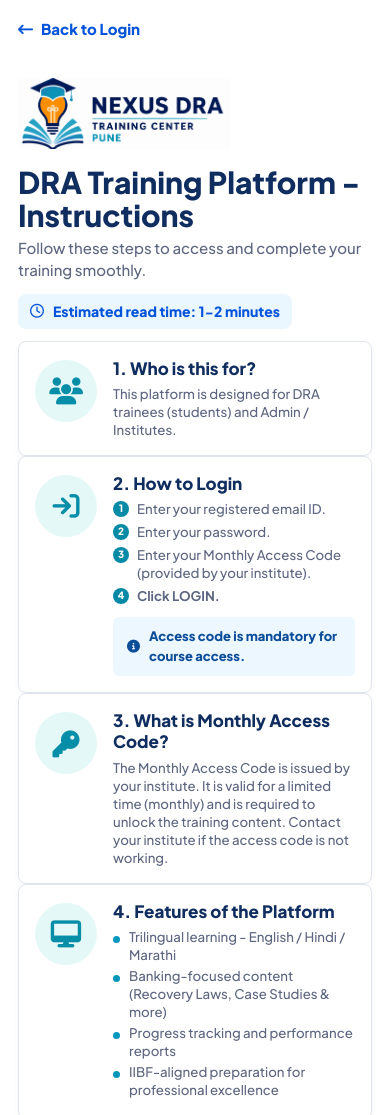
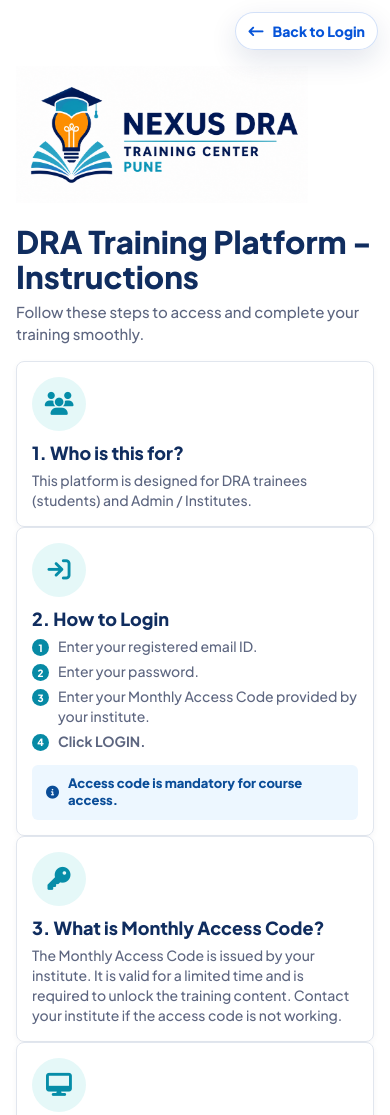
Before and after one commit to Tanay-AI-007/DRA-Training-app, a plain HTML site: page instructions.html in a window 390 px wide. Shown: the top 1115 px of the page. Drawn offline with Linux system fonts and the light colour scheme.

Commit message:
Replace app completely with latest updated zip contents

```diff
--- a/JS/auth.js
+++ b/JS/auth.js
@@ -88,7 +88,7 @@ export async function loginStudent(email, password, accessCode) {
 
 export async function logout() {
   await signOut(auth)
-  window.location.href = '/index.html'
+  window.location.href = '/index.html?v=20260517'
 }
 
 export async function getSession() {
@@ -99,6 +99,6 @@ export async function getSession() {
 
 export async function requireAuth() {
   const user = await getSession()
-  if (!user) window.location.href = '/login.html'
+  if (!user) window.location.href = '/index.html?v=20260517'
   return user
 }
--- a/instructions.html
+++ b/instructions.html
@@ -13,92 +13,110 @@
             --instruction-cyan: #0797bc;
             --instruction-muted: #5d6680;
             --instruction-border: #e1e6ee;
+            --instruction-soft: #f7fbff;
+        }
+
+        * {
+            box-sizing: border-box;
         }
 
         body {
             min-height: 100vh;
+            min-height: 100svh;
             margin: 0;
             overflow-x: hidden;
             background: #ffffff;
             color: var(--instruction-navy);
+            font-family: "Segoe UI", Inter, system-ui, -apple-system, BlinkMacSystemFont, sans-serif;
         }
 
         .instructions-page {
             position: relative;
+            display: grid;
+            grid-template-columns: minmax(540px, 720px) minmax(0, 1fr);
             min-height: 100vh;
+            min-height: 100svh;
             isolation: isolate;
+            background: #ffffff;
         }
 
         .instructions-art {
-            position: fixed;
-            inset: 0;
-            z-index: -2;
-            background-image: url("Assets/instructions-reference.png");
-            background-position: center;
-            background-repeat: no-repeat;
-            background-size: cover;
+            position: sticky;
+            top: 0;
+            z-index: 0;
+            grid-column: 2;
+            grid-row: 1;
+            display: grid;
+            place-items: center;
+            height: 100vh;
+            height: 100svh;
+            padding: 58px 28px 28px;
+            overflow: hidden;
+            background: #ffffff;
             pointer-events: none;
         }
 
+        .instructions-art-image {
+            width: min(100%, 1260px);
+            max-height: 90vh;
+            object-fit: contain;
+            object-position: center bottom;
+            filter: drop-shadow(0 24px 36px rgba(34, 78, 132, 0.08));
+        }
+
         .instructions-panel {
-            width: 690px;
+            position: relative;
+            z-index: 2;
+            grid-column: 1;
+            grid-row: 1;
+            width: 100%;
             min-height: 100vh;
-            padding: 14px 0 28px 38px;
+            min-height: 100svh;
+            padding: 18px clamp(26px, 3.2vw, 46px) 36px;
             background: #ffffff;
+            box-shadow: 18px 0 48px rgba(15, 45, 94, 0.06);
         }
 
         .brand-logo {
-            width: 257px;
-            height: 72px;
-            background-image: url("Assets/nexus-dra-logo.png");
-            background-position: left top;
-            background-repeat: no-repeat;
-            background-size: contain;
+            display: block;
+            width: min(270px, 100%);
+            height: auto;
+            object-fit: contain;
         }
 
         .instructions-title {
-            margin: 17px 0 5px 20px;
+            margin: 22px 0 6px;
             color: var(--instruction-navy);
-            font-size: 30px;
+            font-size: clamp(28px, 3vw, 36px);
             font-weight: 800;
-            line-height: 1.1;
+            line-height: 1.12;
+            letter-spacing: 0;
         }
 
         .instructions-subtitle {
-            margin: 0 0 12px 20px;
+            margin: 0 0 16px;
             color: var(--instruction-muted);
-            font-size: 15px;
+            font-size: 16px;
             font-weight: 500;
-        }
-
-        .read-time {
-            display: inline-flex;
-            align-items: center;
-            gap: 9px;
-            margin: 0 0 12px 20px;
-            padding: 7px 12px;
-            border-radius: 8px;
-            background: #eaf7ff;
-            color: var(--instruction-blue);
-            font-size: 14px;
-            font-weight: 800;
+            line-height: 1.45;
         }
 
         .instruction-list {
             display: flex;
             flex-direction: column;
-            width: 620px;
-            margin-left: 14px;
+            width: 100%;
+            gap: 0;
         }
 
         .instruction-card {
             display: grid;
-            grid-template-columns: 92px 1fr;
-            gap: 24px;
-            padding: 12px 20px 11px 22px;
+            grid-template-columns: 84px minmax(0, 1fr);
+            gap: 20px;
+            width: 100%;
+            padding: 16px 20px 15px;
             border: 1px solid var(--instruction-border);
             border-radius: 8px;
-            background: rgba(255, 255, 255, 0.95);
+            background: rgba(255, 255, 255, 0.96);
             box-shadow: 0 2px 6px rgba(12, 31, 67, 0.04);
         }
 
@@ -110,9 +128,8 @@
             display: inline-flex;
             align-items: center;
             justify-content: center;
-            width: 62px;
-            height: 62px;
-            margin-top: 2px;
+            width: 64px;
+            height: 64px;
             border-radius: 50%;
             background: #e5f8f8;
             color: #068da8;
@@ -130,19 +147,20 @@
         }
 
         .instruction-card h2 {
-            margin: 0 0 6px;
+            margin: 0 0 7px;
             color: var(--instruction-navy);
-            font-size: 17px;
+            font-size: 19px;
             font-weight: 800;
             line-height: 1.25;
+            letter-spacing: 0;
         }
 
         .instruction-card p,
         .instruction-card li {
             color: var(--instruction-muted);
-            font-size: 13.25px;
+            font-size: 14.5px;
             font-weight: 500;
-            line-height: 1.36;
+            line-height: 1.42;
         }
 
         .instruction-card p {
@@ -159,19 +177,19 @@
 
         .numbered-steps li {
             position: relative;
-            padding-left: 24px;
+            padding-left: 26px;
             margin-bottom: 5px;
         }
 
         .step-number {
             position: absolute;
             left: 0;
-            top: 1px;
+            top: 2px;
             display: inline-flex;
             align-items: center;
             justify-content: center;
-            width: 16px;
-            height: 16px;
+            width: 17px;
+            height: 17px;
             border-radius: 50%;
             background: #078aa5;
             color: #ffffff;
@@ -183,20 +201,21 @@
             display: flex;
             align-items: center;
             gap: 9px;
-            margin-top: 12px;
+            margin-top: 13px;
             padding: 10px 14px;
             border-radius: 6px;
             background: #edf7ff;
             color: #0a4d98;
             font-size: 13px;
             font-weight: 800;
+            line-height: 1.35;
         }
 
         .feature-list li,
         .trouble-list li {
             position: relative;
-            padding-left: 16px;
-            margin-bottom: 3px;
+            padding-left: 17px;
+            margin-bottom: 4px;
         }
 
         .feature-list li::before,
@@ -217,84 +236,164 @@
 
         .back-login {
             position: fixed;
-            top: 43px;
-            right: 38px;
-            z-index: 2;
+            top: max(18px, env(safe-area-inset-top));
+            right: max(18px, env(safe-area-inset-right));
+            z-index: 30;
             display: inline-flex;
             align-items: center;
-            gap: 8px;
-            width: 150px;
-            height: 34px;
+            justify-content: center;
+            gap: 9px;
+            min-height: 40px;
+            padding: 0 16px 0 14px;
             color: var(--instruction-blue);
-            font-size: 15px;
+            background: rgba(255, 255, 255, 0.96);
+            border: 1px solid rgba(6, 84, 217, 0.18);
+            border-radius: 999px;
+            box-shadow: 0 10px 28px rgba(16, 45, 95, 0.12);
+            font-size: 16px;
             font-weight: 800;
             text-decoration: none;
+            touch-action: manipulation;
+            transition: transform 0.2s ease, box-shadow 0.2s ease, border-color 0.2s ease;
         }
 
-        .back-login i,
-        .back-login span {
-            visibility: hidden;
+        .back-login:hover,
+        .back-login:focus-visible {
+            border-color: rgba(6, 84, 217, 0.4);
+            box-shadow: 0 14px 32px rgba(16, 45, 95, 0.16);
+            transform: translateY(-1px);
+        }
+
+        .back-login i {
+            font-size: 15px;
+        }
+
+        @media (max-width: 1180px) {
+            .instructions-page {
+                grid-template-columns: minmax(500px, 650px) minmax(0, 1fr);
+            }
+
+            .instructions-panel {
+                padding-left: 30px;
+                padding-right: 30px;
+            }
         }
 
         @media (max-width: 960px) {
-            .instructions-art {
-                display: none;
+            body {
+                background: var(--instruction-soft);
+            }
+
+            .instructions-page {
+                display: flex;
+                flex-direction: column;
+                min-height: 100vh;
+                min-height: 100svh;
+                background: var(--instruction-soft);
             }
 
             .instructions-panel {
+                order: 1;
                 width: 100%;
-                padding: 18px 18px 28px;
+                min-height: auto;
+                padding: 66px 18px 28px;
+                box-shadow: none;
             }
 
-            .instructions-title,
-            .instructions-subtitle,
-            .read-time,
-            .instruction-list {
-                margin-left: 0;
+            .brand-logo {
+                width: min(292px, 82vw);
             }
 
-            .instruction-list {
-                width: 100%;
+            .instructions-title {
+                font-size: clamp(28px, 8vw, 36px);
             }
 
             .instruction-card {
-                grid-template-columns: 62px 1fr;
-                gap: 16px;
-                padding: 16px;
+                grid-template-columns: 62px minmax(0, 1fr);
+                gap: 14px;
+                padding: 15px;
+            }
+
+            .icon-bubble {
+                width: 54px;
+                height: 54px;
+                font-size: 23px;
+            }
+
+            .instructions-art {
+                position: relative;
+                order: 2;
+                display: block;
+                height: auto;
+                padding: 0 16px 28px;
+                background: var(--instruction-soft);
+            }
+
+            .instructions-art-image {
+                display: block;
+                width: min(100%, 620px);
+                max-height: 310px;
+                margin: 0 auto;
             }
 
             .back-login {
-                position: static;
-                margin: 18px;
-                width: auto;
-                height: auto;
+                top: max(12px, env(safe-area-inset-top));
+                right: max(12px, env(safe-area-inset-right));
+                min-height: 38px;
+                padding: 0 12px 0 13px;
+                font-size: 14px;
+            }
+        }
+
+        @media (max-width: 520px) {
+            .instructions-panel {
+                padding-left: 16px;
+                padding-right: 16px;
             }
 
-            .back-login i,
+            .instructions-subtitle {
+                font-size: 15px;
+            }
+
+            .instruction-card {
+                grid-template-columns: 1fr;
+                gap: 11px;
+            }
+
+            .instruction-card h2 {
+                font-size: 18px;
+            }
+
+            .instruction-card p,
+            .instruction-card li {
+                font-size: 14px;
+            }
+
             .back-login span {
-                visibility: visible;
+                max-width: 112px;
+                overflow: hidden;
+                text-overflow: ellipsis;
+                white-space: nowrap;
             }
         }
     </style>
 </head>
 <body>
     <main class="instructions-page">
-        <div class="instructions-art" aria-hidden="true"></div>
+        <div class="instructions-art" aria-hidden="true">
+            <img class="instructions-art-image" src="Assets/login-page-image.png" alt="">
+        </div>
 
-        <a class="back-login" href="login.html">
+        <a class="back-login" href="index.html?v=20260517" aria-label="Back to Login">
             <i class="fa-solid fa-arrow-left-long" aria-hidden="true"></i>
             <span>Back to Login</span>
         </a>
 
         <section class="instructions-panel" aria-label="DRA Training Platform Instructions">
-            <div class="brand-logo" role="img" aria-label="Nexus DRA Training Center"></div>
+            <img class="brand-logo" src="Assets/nexus-dra-logo-highres.png" alt="Nexus DRA Training Center Pune">
 
             <h1 class="instructions-title">DRA Training Platform - Instructions</h1>
             <p class="instructions-subtitle">Follow these steps to access and complete your training smoothly.</p>
-            <div class="read-time">
-                <i class="fa-regular fa-clock" aria-hidden="true"></i>
-                Estimated read time: 1-2 minutes
-            </div>
 
             <div class="instruction-list">
                 <article class="instruction-card">
@@ -312,7 +411,7 @@
                         <ol class="numbered-steps">
                             <li><span class="step-number">1</span>Enter your registered email ID.</li>
                             <li><span class="step-number">2</span>Enter your password.</li>
-                            <li><span class="step-number">3</span>Enter your Monthly Access Code (provided by your institute).</li>
+                            <li><span class="step-number">3</span>Enter your Monthly Access Code provided by your institute.</li>
                             <li><span class="step-number">4</span><strong>Click LOGIN.</strong></li>
                         </ol>
                         <div class="info-note">
@@ -326,7 +425,7 @@
                     <div class="icon-bubble"><i class="fa-solid fa-key" aria-hidden="true"></i></div>
                     <div>
                         <h2>3. What is Monthly Access Code?</h2>
-                        <p>The Monthly Access Code is issued by your institute. It is valid for a limited time (monthly) and is required to unlock the training content. Contact your institute if the access code is not working.</p>
+                        <p>The Monthly Access Code is issued by your institute. It is valid for a limited time and is required to unlock the training content. Contact your institute if the access code is not working.</p>
                     </div>
                 </article>
 
@@ -335,8 +434,8 @@
                     <div>
                         <h2>4. Features of the Platform</h2>
                         <ul class="feature-list">
-                            <li>Trilingual learning - English / Hindi / Marathi</li>
-                            <li>Banking-focused content (Recovery Laws, Case Studies & more)</li>
+                            <li>Trilingual learning: English / Hindi / Marathi</li>
+                            <li>Banking-focused content including Recovery Laws and Case Studies</li>
                             <li>Progress tracking and performance reports</li>
                             <li>IIBF-aligned preparation for professional excellence</li>
                         </ul>
@@ -348,8 +447,8 @@
                     <div>
                         <h2>5. Troubleshooting</h2>
                         <ul class="trouble-list">
-                            <li>Forgot Password? Use the Forgot Password option.</li>
-                            <li>Invalid Access Code? Contact your institute.</li>
+                            <li>Forgot password? Use the Forgot Password option.</li>
+                            <li>Invalid access code? Contact your institute.</li>
                             <li>Login issues? Check your internet connection and credentials.</li>
                         </ul>
                     </div>
```
Also changed, not shown: Admin/dashboard.html (+1 -1 lines), Admin/login.html (+3 -3 lines), Student/dashboard.html (+1 -1 lines), index.html (+34 -1 lines), register.html (+3 -3 lines).
